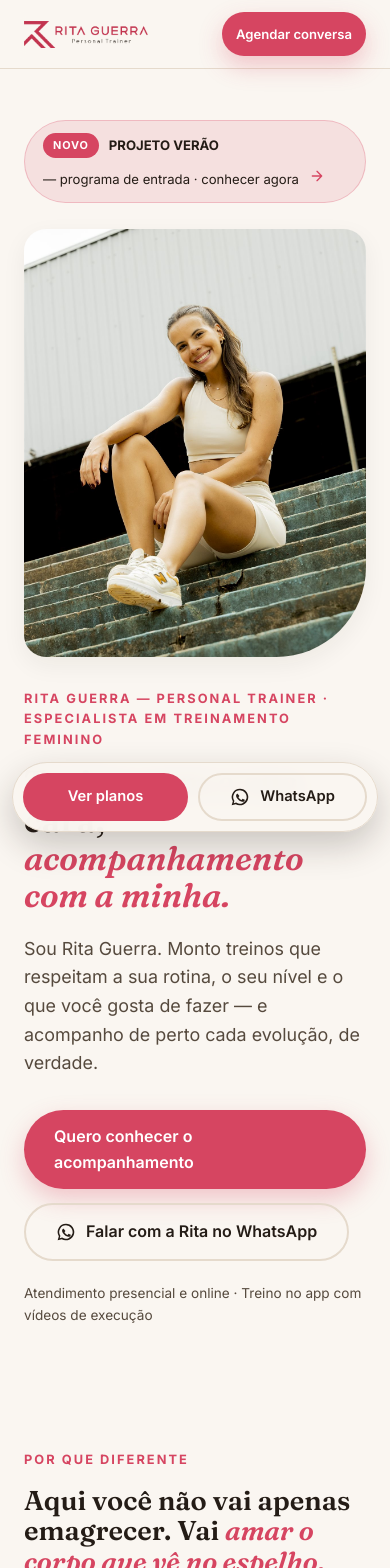
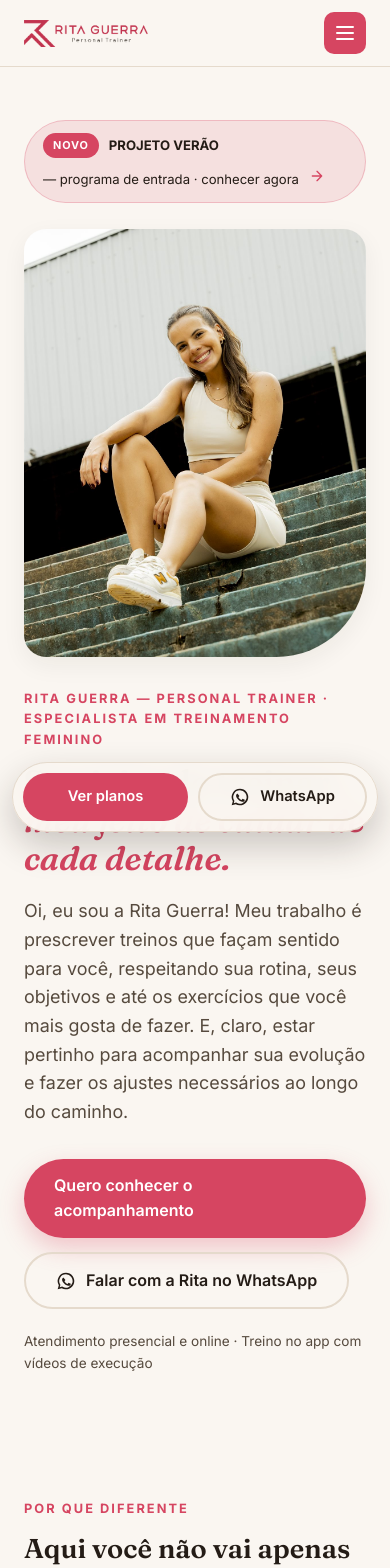
Before and after one commit to contatofenixads/rita-guerra-personal, a React (Vite) app: page / in a window 390 px wide. Shown: the top 1568 px of the page. Built offline with nearby package versions, Linux system fonts and the light colour scheme; no server answers; the database is empty; a web font is replaced by a local one.

Commit message:
chore: publish workspace changes

```diff
--- a/src/App.tsx
+++ b/src/App.tsx
@@ -1,4 +1,4 @@
-import { useEffect } from 'react';
+import { useEffect, useState } from 'react';
 import { WHATSAPP_URL, INSTAGRAM_URL, CREF, SEO, VERAO } from './config';
 import { Icon, Eyebrow, CtaPrimary, CtaWhats, MiniDepo, Carousel, useRoute, hrefTo } from './ui';
 import ProjetoVerao from './ProjetoVerao';
@@ -19,6 +19,9 @@ import pvBannerHome from './assets/pv-banner-home.jpg';
 /* ---------- cabeçalho ---------- */
 
 function Header({ salesMode = false }: { salesMode?: boolean }) {
+  const [menuOpen, setMenuOpen] = useState(false);
+  const closeMenu = () => setMenuOpen(false);
+
   return (
     <header className="site-header">
       <div className="container header-inner">
@@ -26,12 +29,14 @@ function Header({ salesMode = false }: { salesMode?: boolean }) {
           <img src={logoHeader} alt="Rita Guerra — Personal Trainer" />
         </a>
         {!salesMode && (
-          <nav className="header-nav" aria-label="Navegação principal">
-            <a href="#como-funciona">Como funciona</a>
-            <a href="#servicos">Serviços</a>
-            <a href="#resultados">Resultados</a>
-            <a href="#sobre">Sobre</a>
-            <a href="#faq">FAQ</a>
+          <nav className={`header-nav${menuOpen ? ' is-open' : ''}`} aria-label="Navegação principal">
+            <a href="#servicos" onClick={closeMenu}>Serviços</a>
+            <a href="#resultados" onClick={closeMenu}>Resultados</a>
+            <a href="#como-funciona" onClick={closeMenu}>Como funciona</a>
+            <a href="#depoimentos" onClick={closeMenu}>Depoimentos</a>
+            <a href="#sobre" onClick={closeMenu}>Sobre</a>
+            <a href="#faq" onClick={closeMenu}>FAQ</a>
+            <a className="btn btn-primary btn-sm mobile-cta" href="#contato" onClick={closeMenu}>Agendar conversa</a>
           </nav>
         )}
         {salesMode ? (
@@ -39,11 +44,22 @@ function Header({ salesMode = false }: { salesMode?: boolean }) {
             {Icon.arrow} Voltar ao site
           </a>
         ) : (
-          <a className="btn btn-primary btn-sm" href="#contato">
-            Agendar conversa
-          </a>
+          <div className="header-actions">
+            <a className="btn btn-primary btn-sm desktop-cta" href="#contato">Agendar conversa</a>
+            <button
+              type="button"
+              className="menu-toggle"
+              onClick={() => setMenuOpen((v) => !v)}
+              aria-label={menuOpen ? 'Fechar menu' : 'Abrir menu'}
+              aria-expanded={menuOpen}
+              aria-controls="mobile-menu"
+            >
+              {menuOpen ? Icon.close : Icon.menu}
+            </button>
+          </div>
         )}
       </div>
+      {menuOpen && !salesMode && <div className="menu-backdrop" onClick={closeMenu} aria-hidden="true" />}
     </header>
   );
 }
@@ -65,16 +81,14 @@ function Hero() {
         <div className="hero-copy">
           <Eyebrow>Rita Guerra — Personal Trainer · especialista em treinamento feminino</Eyebrow>
           <h1>
-            Treino com a sua cara,{' '}
-            <em>
-              acompanhamento
-              <br />
-              com a minha.
-            </em>
+            Seu jeito de treinar,{' '}
+            <em>meu jeito de cuidar de cada detalhe.</em>
           </h1>
           <p className="hero-sub">
-            Sou Rita Guerra. Monto treinos que respeitam a sua rotina, o seu nível e o que você gosta
-            de fazer — e acompanho de perto cada evolução, de verdade.
+            Oi, eu sou a Rita Guerra! Meu trabalho é prescrever treinos que façam sentido para você,
+            respeitando sua rotina, seus objetivos e até os exercícios que você mais gosta de fazer.
+            E, claro, estar pertinho para acompanhar sua evolução e fazer os ajustes necessários ao
+            longo do caminho.
           </p>
           <div className="hero-ctas">
             <CtaPrimary href="#servicos">Quero conhecer o acompanhamento</CtaPrimary>
@@ -406,48 +420,7 @@ function Sobre() {
 }
 
 function Metodo() {
-  const pilares = [
-    {
-      ic: Icon.chat,
-      t: 'Individualização',
-      d: 'Treino desenhado a partir da sua rotina, nível e preferências. O conteúdo é seu — do aquecimento ao último exercício.',
-    },
-    {
-      ic: Icon.check,
-      t: 'Execução antes de carga',
-      d: 'Movimento bem feito vem primeiro. Vídeo de cada exercício e correção constante para evoluir com segurança.',
-    },
-    {
-      ic: Icon.adjust,
-      t: 'Adaptação à vida real',
-      d: 'Viagem, semana puxada, equipamento limitado: o treino se reorganiza para você não parar. Faltar não vira desistir.',
-    },
-    {
-      ic: Icon.chart,
-      t: 'Acompanhamento próximo',
-      d: 'Sua evolução é monitorada de perto e o treino avança quando você está pronta — com ajustes sempre que necessário.',
-    },
-  ];
-  return (
-    <section className="section" id="metodo">
-      <div className="container">
-        <div className="section-head">
-          <Eyebrow>Método</Eyebrow>
-          <h2>Quatro princípios que sustentam todo treino que eu monto.</h2>
-        </div>
-        <div className="cards-2x2">
-          {pilares.map((p) => (
-            <article className="card" key={p.t}>
-              <span className="card-ic">{p.ic}</span>
-              <h3>{p.t}</h3>
-              <p>{p.d}</p>
-            </article>
-          ))}
-        </div>
-        <MiniDepo quote="Adoro a diversidade e adoro não ser subestimada por você." />
-      </div>
-    </section>
-  );
+  return null;
 }
 
 function Servicos() {
@@ -615,28 +588,28 @@ function Faq() {
   const { faqHome } = useSiteContent();
   const faqsFallback = [
     {
-      q: 'Nunca treinei na vida. Consigo começar?',
-      a: 'Consegue — e começa do jeito certo: avaliação do seu nível, exercícios adaptados e execução acompanhada, presencial ou por vídeo.',
+      q: 'O acompanhamento é online ou presencial?',
+      a: 'Os dois! Para quem é da região de Araruama/RJ, temos a opção presencial. Para quem é de fora, a consultoria é 100% online, com o mesmo cuidado, organização e acompanhamento.',
     },
     {
-      q: 'Como funciona o acompanhamento online?',
-      a: 'Você recebe o treino no aplicativo com vídeo de cada exercício, treina quando puder e me envia sua execução e dúvidas. Eu corrijo, ajusto e evoluo o seu treino.',
+      q: 'Quais são as formas de pagamento?',
+      a: 'O pagamento pode ser feito via Pix, cartão de crédito ou débito. Também trabalho com planos recorrentes e opções de assinatura para quem prefere parcelar e manter o acompanhamento contínuo.',
     },
     {
-      q: 'E se eu faltar ou perder dias?',
-      a: 'O treino é organizado por sessão, não por data. Faltou? Continua de onde parou. Sem culpa, sem recomeço do zero.',
+      q: 'Preciso ter experiência na academia?',
+      a: 'Não. Eu recebo alunas que nunca treinaram e outras que já treinam há anos. O treino é montado de acordo com o seu nível, confiança e histórico. Ninguém começa do lugar errado aqui.',
     },
     {
-      q: 'Posso treinar em casa ou só na academia?',
-      a: 'O acompanhamento online funciona nos dois cenários: o treino é montado para o ambiente e o material que você tiver disponível.',
+      q: 'E se eu precisar viajar ou passar por uma semana corrida?',
+      a: 'A vida acontece. Quando surgir algum imprevisto, você me avisa e eu reorganizo o treino para que você continue evoluindo, sem culpa e sem perder o ritmo.',
     },
     {
-      q: 'Quanto custa?',
-      a: 'Os valores dependem do formato e da frequência do acompanhamento — por isso são informados na conversa inicial, junto com tudo o que está incluído.',
+      q: 'Como é feito o acompanhamento durante a semana?',
+      a: 'Você me envia os treinos executados, tira dúvidas e recebe feedbacks diretos. Seu treino não fica parado no tempo: conforme você evolui, eu vou ajustando o que for necessário.',
     },
     {
-      q: 'Como faço para começar?',
-      a: 'Simples: clica no botão abaixo, me chama no WhatsApp e a gente conversa sobre sua rotina e objetivo. De lá sai o seu plano.',
+      q: 'Você também monta dieta?',
+      a: 'Não. Sou personal trainer e meu papel é cuidar do seu treino com excelência. Para questões nutricionais, eu indico nutricionistas de confiança que compartilham da mesma visão de saúde e equilíbrio.',
     },
   ];
   const faqs = faqHome.length > 0 ? faqHome : faqsFallback;
@@ -761,12 +734,11 @@ function Home() {
       <main>
         <Hero />
         <Valor />
+        <Resultados />
+        <Depoimentos />
         <ComoFunciona />
         <ParaQuemE />
-        <Resultados />
-        <Depoimentos />
         <Sobre />
-        <Metodo />
         <Servicos />
         <ProjetoVeraoHome />
         <Faq />
--- a/src/ProjetoVerao.tsx
+++ b/src/ProjetoVerao.tsx
@@ -546,18 +546,6 @@ function PvInvestimento() {
               {acesso}
             </p>
           </div>
-          <ul className="pv-check-list pv-inclui">
-            {VERAO.incluso.map((item) => (
-              <li key={item}>
-                <span className="pv-check" aria-hidden="true">
-                  <svg viewBox="0 0 24 24" fill="none" stroke="currentColor" strokeWidth="2.4" strokeLinecap="round" strokeLinejoin="round">
-                    <path d="M20 6 9 17l-5-5" />
-                  </svg>
-                </span>
-                {item}
-              </li>
-            ))}
-          </ul>
         </div>
         <div className="pv-invest-cta">
           <PvBtn>Quero meu Projeto Verão</PvBtn>
--- a/src/config.ts
+++ b/src/config.ts
@@ -39,14 +39,11 @@ export const VERAO = {
   pagamento: 'Pagamento único',
   acesso: 'Acesso imediato e vitalício',
   incluso: [
-    'Treinos completos para você fazer na semana (A, B, C e D)',
-    'Orientação de cardio (mín. 20 minutos por dia)',
+    'Treinos completos para você fazer na semana',
+    'Orientação de cardio',
     '90 dias de programa',
-    'Vídeos das execuções dos exercícios (com fotos e explicações)',
-    'Metas para você bater por dia de alimentação, água, sono e autocuidado',
-    'Estratégia de progressão de carga',
-    'Checklist de acompanhamento',
-    'Material em PDF, organizado e de fácil uso',
+    'Vídeos das execuções dos exercícios',
+    'Metas para você bater por dia de alimentação',
   ],
   bonus: [] as string[],
   garantia: '',
--- a/src/style.css
+++ b/src/style.css
@@ -207,6 +207,41 @@ summary:focus-visible {
   padding-block: 12px;
 }
 
+.header-actions {
+  display: flex;
+  align-items: center;
+  gap: 14px;
+}
+
+.menu-toggle {
+  display: none;
+  align-items: center;
+  justify-content: center;
+  width: 42px;
+  height: 42px;
+  border: 0;
+  border-radius: 10px;
+  background: var(--carmim);
+  color: #fff;
+  cursor: pointer;
+}
+
+.menu-toggle svg {
+  width: 24px;
+  height: 24px;
+}
+
+.menu-backdrop {
+  position: fixed;
+  inset: 0;
+  background: rgba(36, 28, 22, 0.35);
+  z-index: -1;
+}
+
+.mobile-cta {
+  display: none;
+}
+
 .wordmark {
   display: flex;
   flex-direction: column;
@@ -267,6 +302,49 @@ summary:focus-visible {
 
 .header-nav a:hover {
   color: var(--carmim);
+}
+
+@media (max-width: 840px) {
+  .desktop-cta {
+    display: none;
+  }
+
+  .menu-toggle {
+    display: flex;
+  }
+
+  .header-nav {
+    position: fixed;
+    top: 0;
+    right: 0;
+    bottom: 0;
+    width: min(320px, 82vw);
+    flex-direction: column;
+    gap: 0;
+    padding: 80px 24px 28px;
+    background: var(--claro);
+    border-left: 1px solid var(--borda);
+    box-shadow: -20px 0 60px rgba(36, 28, 22, 0.18);
+    transform: translateX(110%);
+    transition: transform 0.25s ease;
+    z-index: 60;
+  }
+
+  .header-nav.is-open {
+    transform: translateX(0);
+  }
+
+  .header-nav a {
+    padding: 14px 0;
+    border-bottom: 1px solid var(--borda);
+    font-size: 1.05rem;
+  }
+
+  .header-nav .mobile-cta {
+    display: inline-flex;
+    margin-top: 20px;
+    align-self: flex-start;
+  }
 }
 
 /* ---------- seções ---------- */
--- a/src/ui.tsx
+++ b/src/ui.tsx
@@ -51,6 +51,16 @@ export const Icon = {
   star: (
     <svg viewBox="0 0 24 24" fill="currentColor" aria-hidden="true">
       <path d="m12 2 2.9 6.3 6.9.7-5.2 4.6 1.5 6.8L12 16.9 5.9 20.4l1.5-6.8L2.2 9l6.9-.7Z" />
+    </svg>
+  ),
+  menu: (
+    <svg viewBox="0 0 24 24" fill="none" stroke="currentColor" strokeWidth="2" strokeLinecap="round" strokeLinejoin="round" aria-hidden="true">
+      <path d="M4 6h16M4 12h16M4 18h16" />
+    </svg>
+  ),
+  close: (
+    <svg viewBox="0 0 24 24" fill="none" stroke="currentColor" strokeWidth="2" strokeLinecap="round" strokeLinejoin="round" aria-hidden="true">
+      <path d="M18 6 6 18M6 6l12 12" />
     </svg>
   ),
 };
```
Also changed, not shown: supabase/migrations/20261009_update_faq_home.mjs (added, +31 -0 lines), 5 other files (tests, documents, lock files or other folders).
